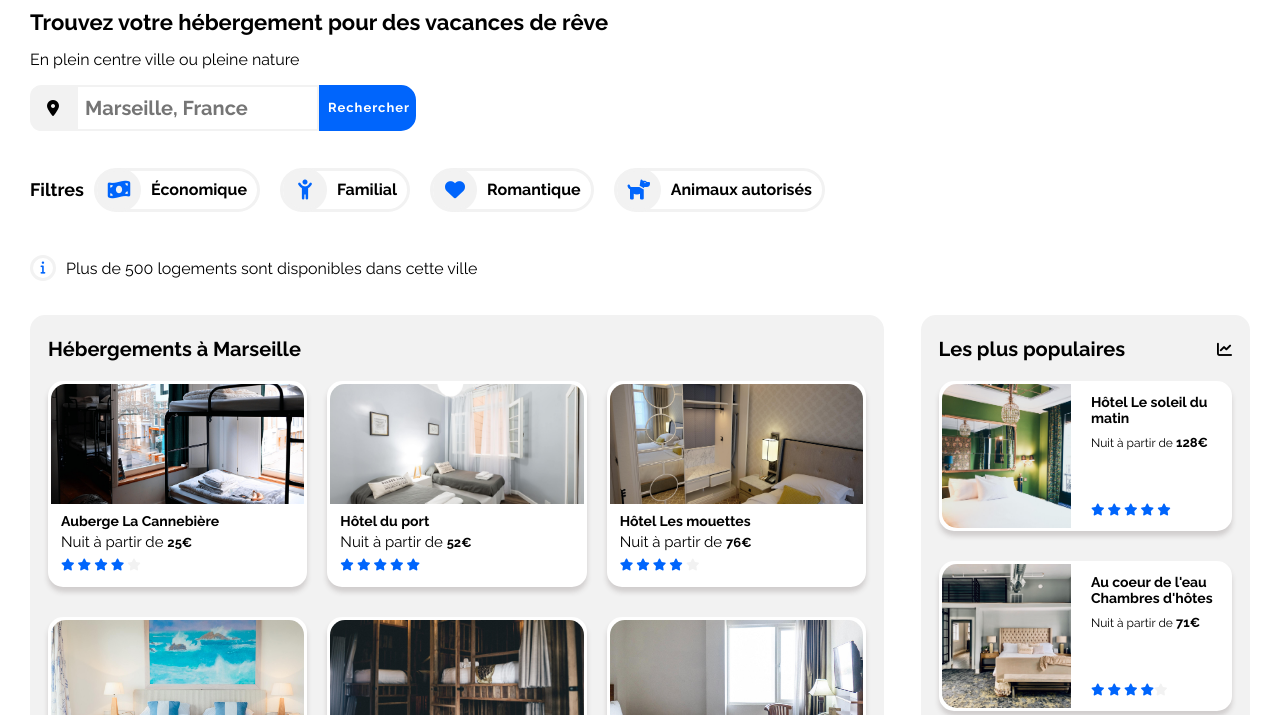
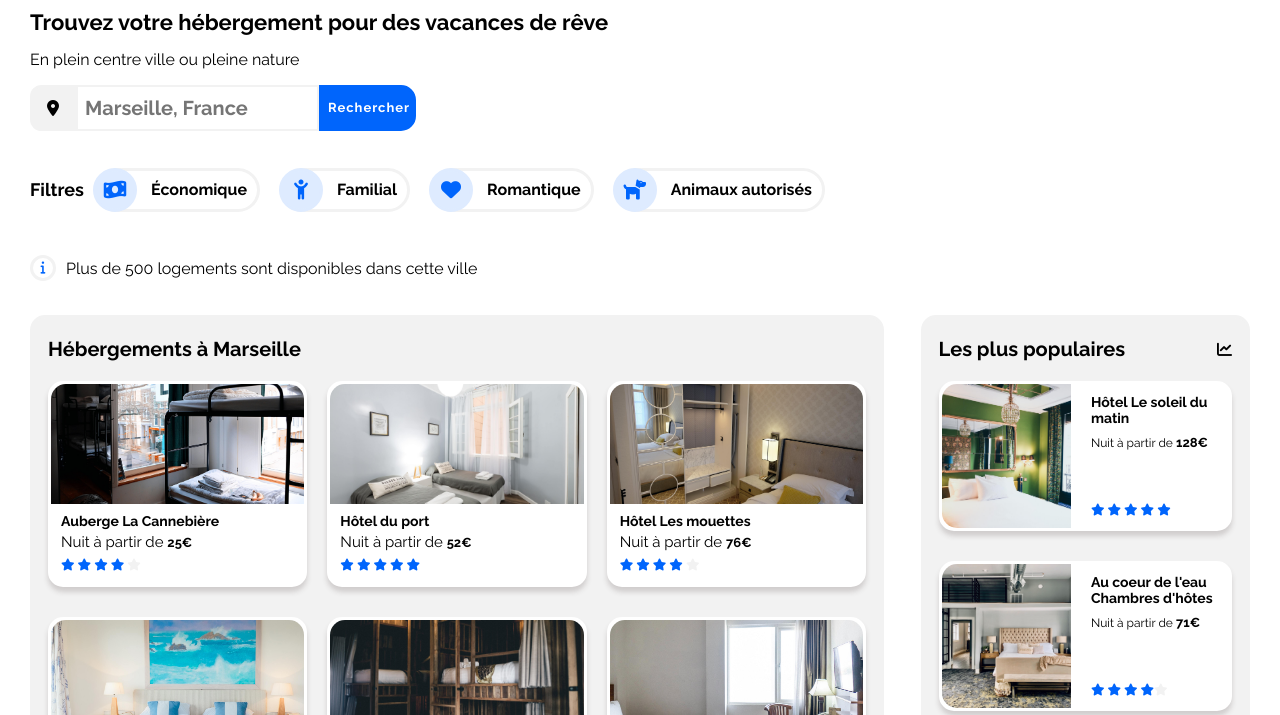
Before and after one commit to cboboy/projet-P2, a plain HTML site: page index.html in a window 1280 px wide. Shown: the part 85-800 px from the top of the page. Drawn offline with Linux system fonts and the light colour scheme.

Commit message:
couleur logo filtre

```diff
--- a/css/style.css
+++ b/css/style.css
@@ -201,9 +201,11 @@ p #nature {
   display: flex;
   align-items: center;
   justify-content: center;
+  position: relative;
+  right: 4px;
   color: #ffffff;
-  background-color: #f2f2f2;
-  border: 3px #f2f2f2 solid;
+  background-color: #deebff;
+  border: 3px #deebff solid;
   width: 38px;
   height: 38px;
   border-radius: 30px 30px;
@@ -625,7 +627,6 @@ footer {
     width: 100%;
     height: 42px;
     margin-top: 20px;
-
     justify-content: center;
   }
 
```
